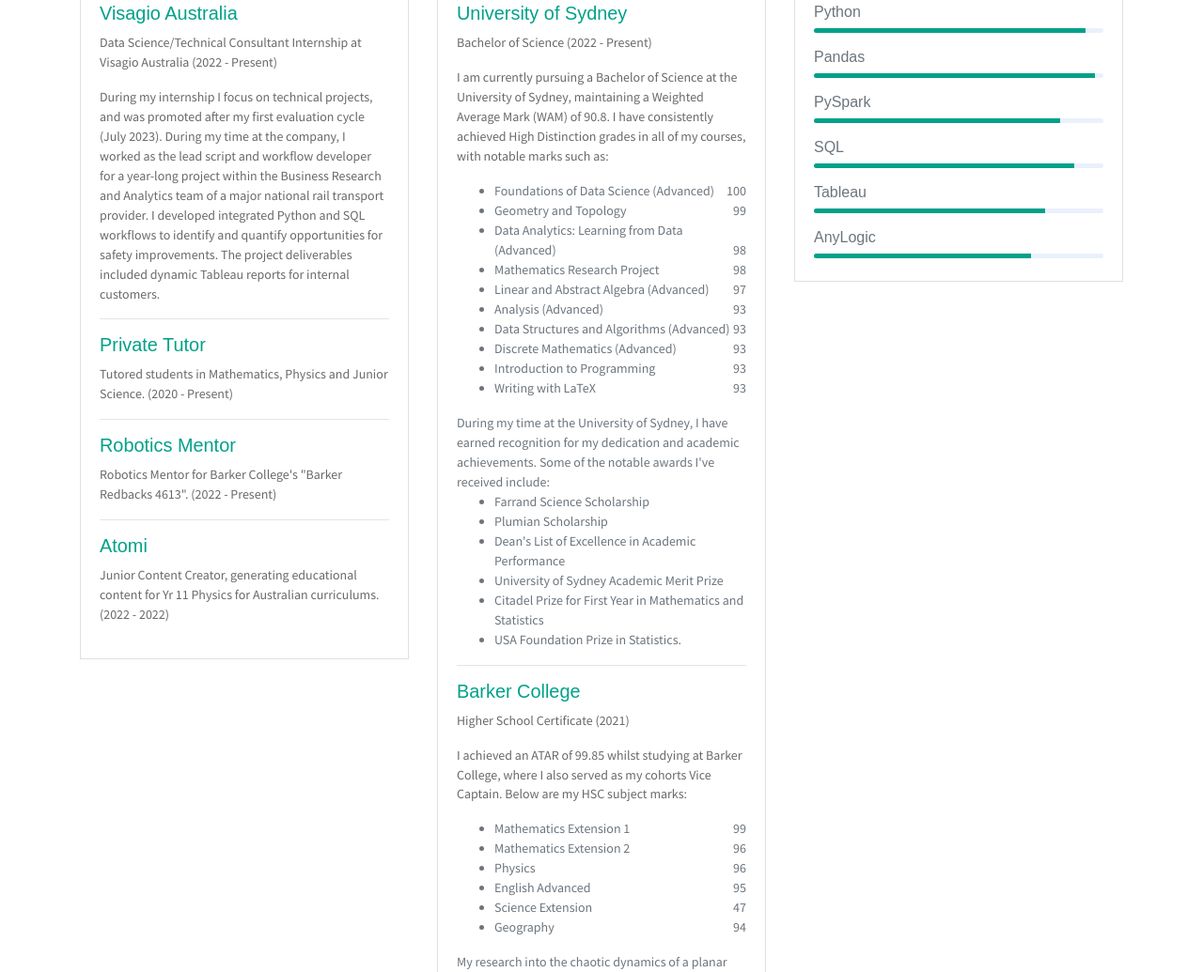
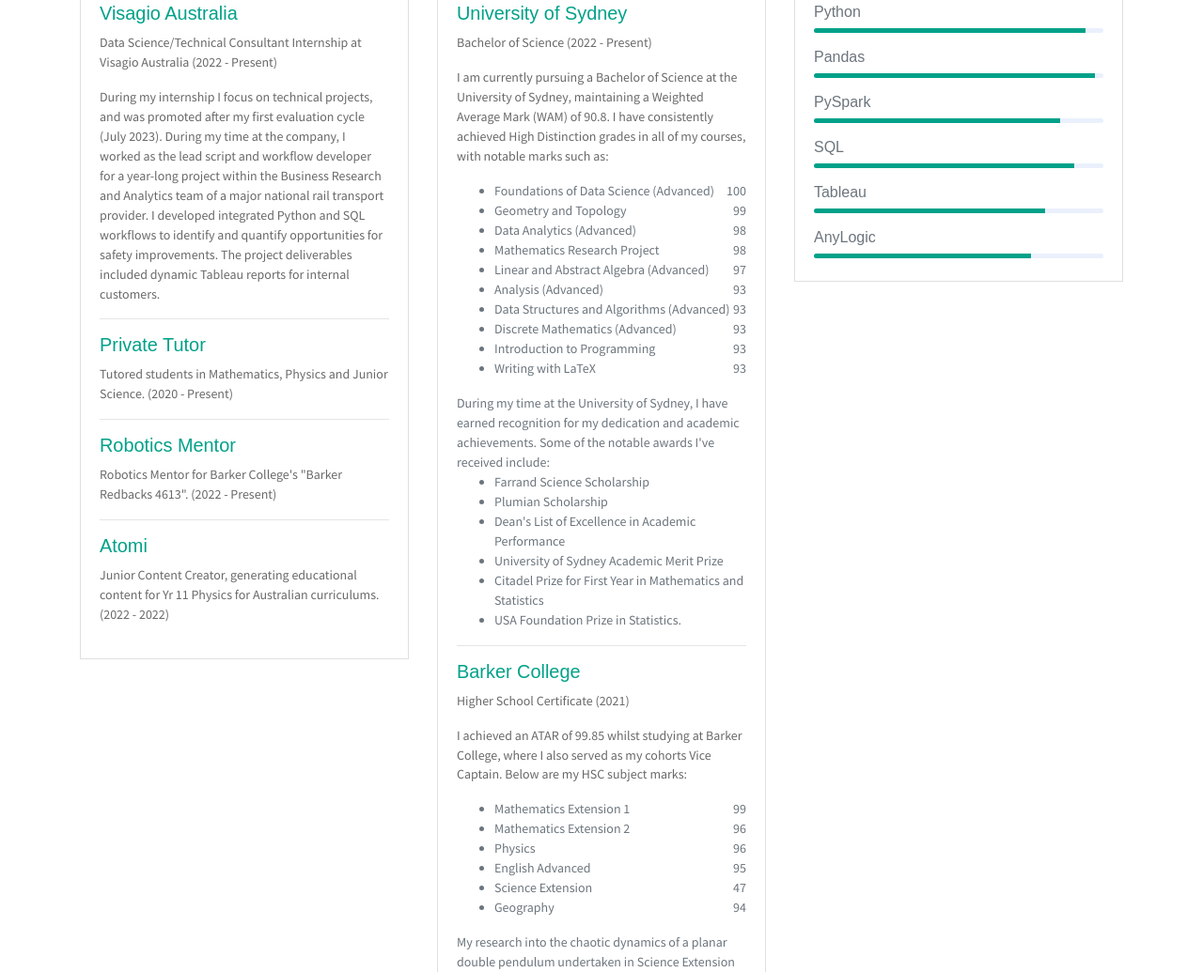
Before and after one commit to bredose/bredose.github.io, a website: page index.html in a window 1280 px wide. Shown: the part 2937-3972 px from the top of the page at 94% size. Drawn offline with Linux system fonts and the light colour scheme; some packages are replaced by stand-ins of ours.

Commit message:
Update Data Analytics course name

```diff
--- a/index.html
+++ b/index.html
@@ -304,7 +304,7 @@
                                 <ul>
                                     <li><span style="font-weight: bold;"></span> Foundations of Data Science (Advanced) <span style="float: right;">100</span></li>
                                     <li><span style="font-weight: bold;"></span> Geometry and Topology <span style="float: right;">99</span></li>
-                                    <li><span style="font-weight: bold;"></span> Data Analytics: Learning from Data (Advanced) <span style="float: right;">98</span></li>
+                                    <li><span style="font-weight: bold;"></span> Data Analytics (Advanced) <span style="float: right;">98</span></li>
                                     <li><span style="font-weight: bold;"></span> Mathematics Research Project <span style="float: right;">98</span></li>
                                     <li><span style="font-weight: bold;"></span> Linear and Abstract Algebra (Advanced) <span style="float: right;">97</span></li>
                                     <li><span style="font-weight: bold;"></span> Analysis (Advanced) <span style="float: right;">93</span></li>
```
